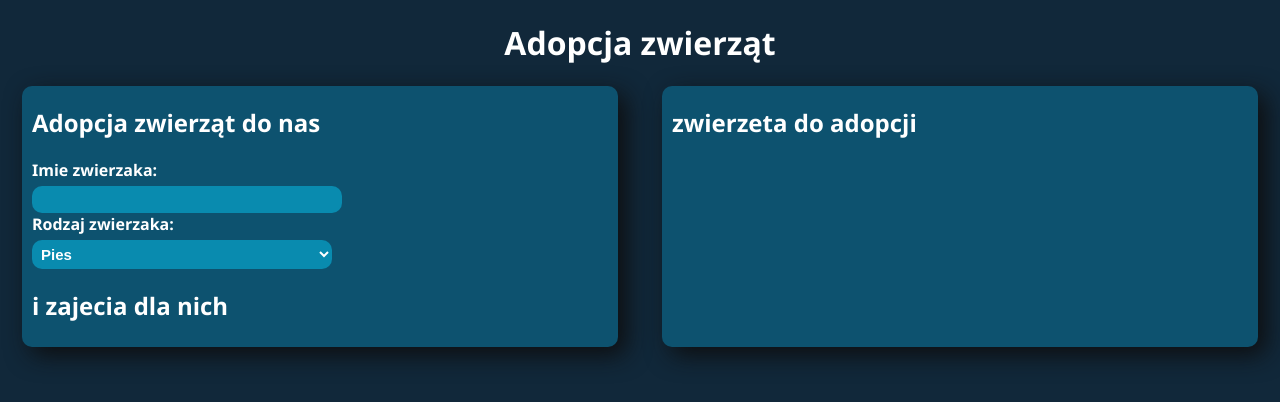
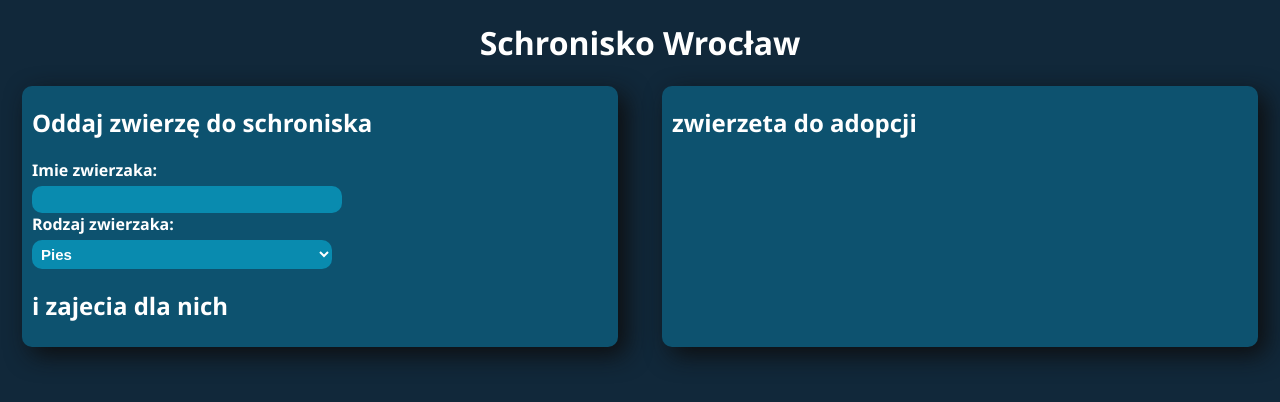
Before and after one commit to Mari0o0o9/zadania-z-Js, a plain HTML site: page zadanie 2/index.html in a window 1280 px wide. Drawn offline with Linux system fonts and the light colour scheme.

Commit message:
renamed:    zadanie 2/main.js -> zadanie 2/dodaj.js 	modified:   zadanie 2/index.html

```diff
--- a/zadanie 2/index.html
+++ b/zadanie 2/index.html
@@ -3,18 +3,18 @@
 <head>
     <meta charset="UTF-8">
     <meta name="viewport" content="width=device-width, initial-scale=1.0">
-    <title></title>
+    <title>Schronisko</title>
     <link rel="stylesheet" href="./style.css">
 </head>
 <body>
     <header>
         <h1>
-            Adopcja zwierząt
+            Schronisko Wrocław
         </h1>
     </header>
     <section>
         <article>
-            <h2>Adopcja zwierząt do nas</h2>
+            <h2>Oddaj zwierzę do schroniska</h2>
             <label for="imie">Imie zwierzaka:</label> <br>
             <input type="text" id="imie"> <br>
 
@@ -34,5 +34,5 @@
         </article>
     </section>
 </body>
-<script src="./main.js"></script>
+<script src="./dodaj.js"></script>
 </html>
```
Also changed, not shown: zadanie 2/dodaj.js (renamed from zadanie 2/main.js).
